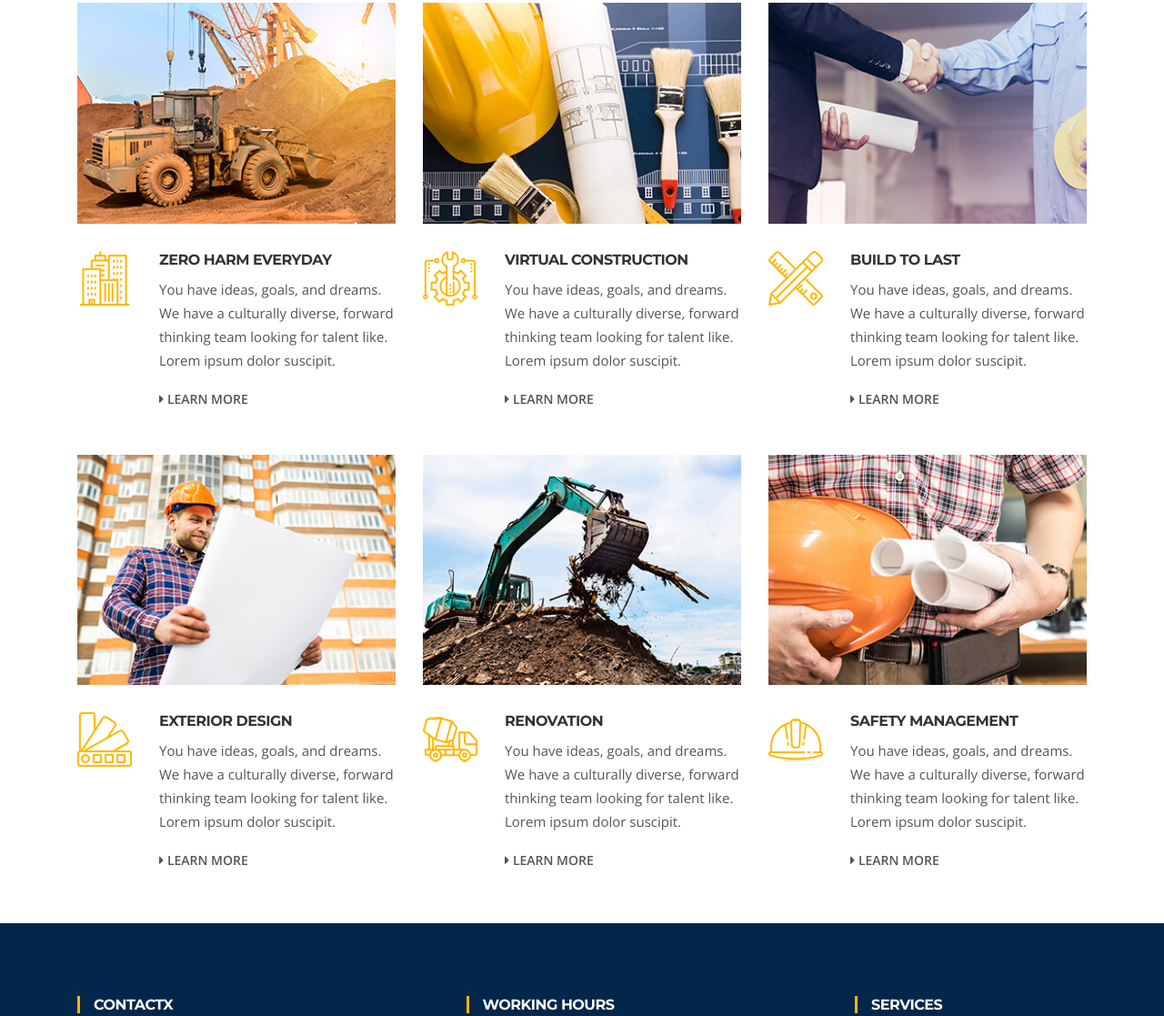
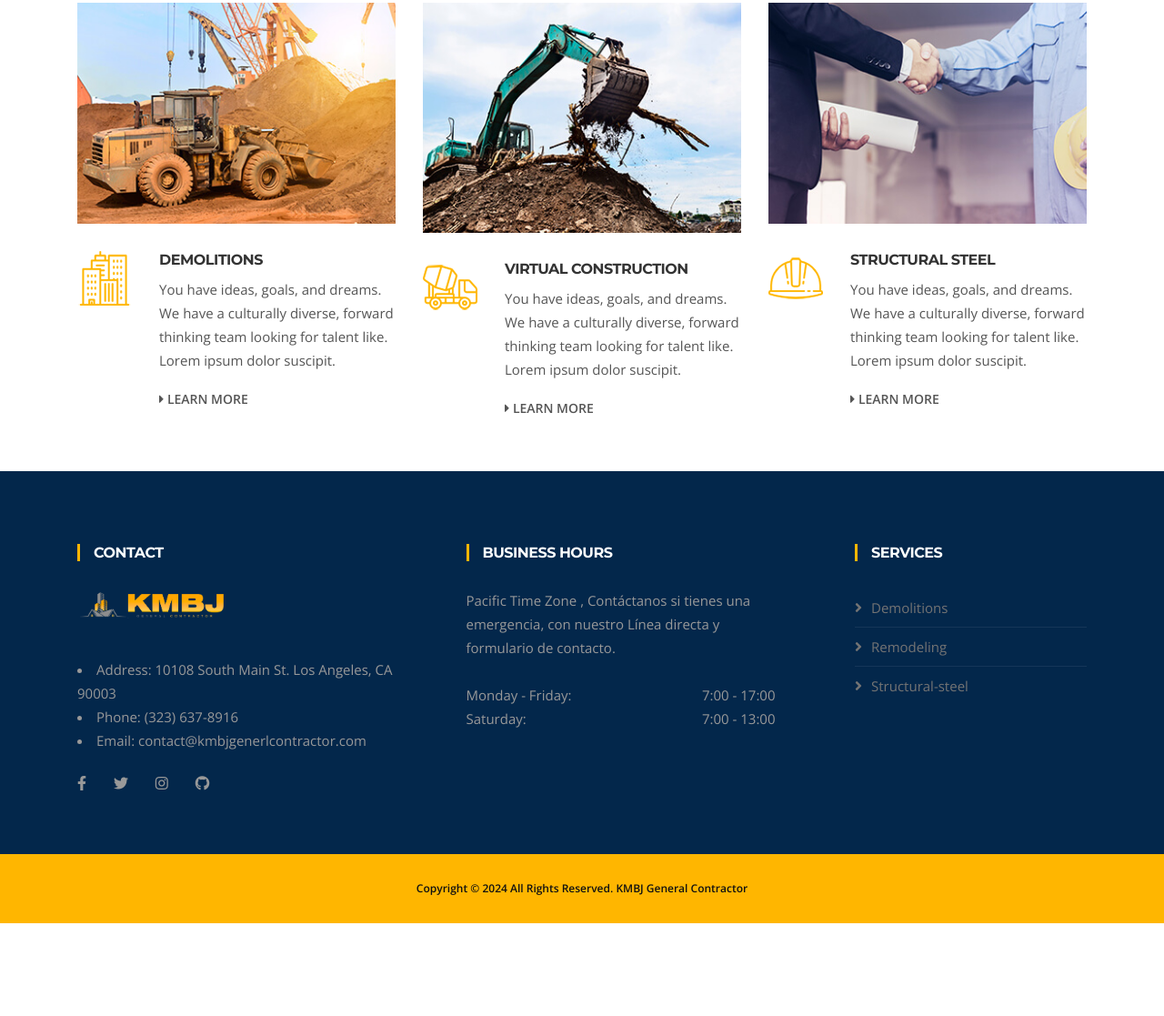
Before and after one commit to steelchavez53/KMBJ, a plain HTML site: page services.html in a window 1280 px wide. Shown: the part 524-1641 px from the top of the page at 91% size. After the commit the page ends 1539 px from the top, so only its background shows below. Drawn offline with nearby package versions, Linux system fonts and the light colour scheme; some packages are replaced by stand-ins of ours.

Commit message:
Today's work , add all image and modified footer of page

```diff
--- a/services.html
+++ b/services.html
@@ -295,9 +295,9 @@
                   <img loading="lazy" src="images/icon-image/service-icon1.png" alt="service-icon">
               </div>
               <div class="ts-service-info">
-                  <h3 class="service-box-title"><a href="service-single.html">Zero Harm Everyday</a></h3>
+                  <h3 class="service-box-title"><a href="service-single.html#home-construction">Demolitions</a></h3>
                   <p>You have ideas, goals, and dreams. We have a culturally diverse, forward thinking team looking for talent like. Lorem ipsum dolor suscipit.</p>
-                  <a class="learn-more d-inline-block" href="service-single.html" aria-label="service-details"><i class="fa fa-caret-right"></i> Learn more</a>
+                  <a class="learn-more d-inline-block" href="service-single.html#home-construction" aria-label="service-details"><i class="fa fa-caret-right"></i> Learn more</a>
               </div>
             </div>
         </div><!-- Service1 end -->
@@ -306,16 +306,16 @@
       <div class="col-lg-4 col-md-6 mb-5">
         <div class="ts-service-box">
             <div class="ts-service-image-wrapper">
-              <img loading="lazy" class="w-100" src="images/services/service2.jpg" alt="service-image">
+              <img loading="lazy" class="w-100" src="images/services/service5.jpg" alt="service-image">
             </div>
             <div class="d-flex">
               <div class="ts-service-box-img">
-                  <img loading="lazy" src="images/icon-image/service-icon2.png" alt="service-icon">
+                  <img loading="lazy" src="images/icon-image/service-icon5.png" alt="service-icon">
               </div>
               <div class="ts-service-info">
-                  <h3 class="service-box-title"><a href="service-single.html">Virtual Construction</a></h3>
+                  <h3 class="service-box-title"><a href="service-single.html#building-remodels">Virtual Construction</a></h3>
                   <p>You have ideas, goals, and dreams. We have a culturally diverse, forward thinking team looking for talent like. Lorem ipsum dolor suscipit.</p>
-                  <a class="learn-more d-inline-block" href="service-single.html" aria-label="service-details"><i class="fa fa-caret-right"></i> Learn more</a>
+                  <a class="learn-more d-inline-block" href="service-single.html#building-remodels" aria-label="service-details"><i class="fa fa-caret-right"></i> Learn more</a>
               </div>
             </div>
         </div><!-- Service2 end -->
@@ -328,70 +328,17 @@
             </div>
             <div class="d-flex">
               <div class="ts-service-box-img">
-                  <img loading="lazy" src="images/icon-image/service-icon3.png" alt="service-icon">
+                  <img loading="lazy" src="images/icon-image/service-icon6.png" alt="service-icon">
               </div>
               <div class="ts-service-info">
-                  <h3 class="service-box-title"><a href="service-single.html">Build To Last</a></h3>
+                  <h3 class="service-box-title"><a href="service-single.html#structural-steel">Structural steel</a></h3>
                   <p>You have ideas, goals, and dreams. We have a culturally diverse, forward thinking team looking for talent like. Lorem ipsum dolor suscipit.</p>
-                  <a class="learn-more d-inline-block" href="service-single.html" aria-label="service-details"><i class="fa fa-caret-right"></i> Learn more</a>
+                  <a class="learn-more d-inline-block" href="service-single.html#structural-steel" aria-label="service-details"><i class="fa fa-caret-right"></i> Learn more</a>
               </div>
             </div>
         </div><!-- Service3 end -->
       </div><!-- Col 3 end -->
 
-      <div class="col-lg-4 col-md-6 mb-5">
-        <div class="ts-service-box">
-            <div class="ts-service-image-wrapper">
-              <img loading="lazy" class="w-100" src="images/services/service4.jpg" alt="service-image">
-            </div>
-            <div class="d-flex">
-              <div class="ts-service-box-img">
-                  <img loading="lazy" src="images/icon-image/service-icon4.png" alt="service-icon">
-              </div>
-              <div class="ts-service-info">
-                  <h3 class="service-box-title"><a href="service-single.html">EXTERIOR DESIGN</a></h3>
-                  <p>You have ideas, goals, and dreams. We have a culturally diverse, forward thinking team looking for talent like. Lorem ipsum dolor suscipit.</p>
-                  <a class="learn-more d-inline-block" href="service-single.html" aria-label="service-details"><i class="fa fa-caret-right"></i> Learn more</a>
-              </div>
-            </div>
-        </div><!-- Service1 end -->
-      </div><!-- Col 4 end -->
-
-      <div class="col-lg-4 col-md-6 mb-5">
-        <div class="ts-service-box">
-            <div class="ts-service-image-wrapper">
-              <img loading="lazy" class="w-100" src="images/services/service5.jpg" alt="service-image">
-            </div>
-            <div class="d-flex">
-              <div class="ts-service-box-img">
-                  <img loading="lazy" src="images/icon-image/service-icon5.png" alt="service-icon">
-              </div>
-              <div class="ts-service-info">
-                  <h3 class="service-box-title"><a href="service-single.html">RENOVATION</a></h3>
-                  <p>You have ideas, goals, and dreams. We have a culturally diverse, forward thinking team looking for talent like. Lorem ipsum dolor suscipit.</p>
-                  <a class="learn-more d-inline-block" href="service-single.html" aria-label="service-details"><i class="fa fa-caret-right"></i> Learn more</a>
-              </div>
-            </div>
-        </div><!-- Service2 end -->
-      </div><!-- Col 5 end -->
-
-      <div class="col-lg-4 col-md-6 mb-5">
-        <div class="ts-service-box">
-            <div class="ts-service-image-wrapper">
-              <img loading="lazy" class="w-100" src="images/services/service6.jpg" alt="service-image">
-            </div>
-            <div class="d-flex">
-              <div class="ts-service-box-img">
-                  <img loading="lazy" src="images/icon-image/service-icon6.png" alt="service-icon">
-              </div>
-              <div class="ts-service-info">
-                  <h3 class="service-box-title"><a href="service-single.html">SAFETY MANAGEMENT</a></h3>
-                  <p>You have ideas, goals, and dreams. We have a culturally diverse, forward thinking team looking for talent like. Lorem ipsum dolor suscipit.</p>
-                  <a class="learn-more d-inline-block" href="service-single.html" aria-label="service-details"><i class="fa fa-caret-right"></i> Learn more</a>
-              </div>
-            </div>
-        </div><!-- Service3 end -->
-      </div><!-- Col 6 end -->
 
     </div><!-- Main row end -->
   </div><!-- Conatiner end -->
@@ -402,10 +349,10 @@
     <div class="container">
       <div class="row justify-content-between">
         <div class="col-lg-4 col-md-6 footer-widget footer-about">
-            <h3 class="widget-title">contactx</h3>
+          <h3 class="widget-title">Contact</h3>
           <img loading="lazy" class="footer-logo" src="images/KMBJ-LOGO.png" alt="Constra">
           <p>
-              <li>Address: 12929 Telegraph Rd Unit I, Santa Fe Springs, CA 90670</li>
+            <li>Address: 10108 South Main St. Los Angeles, CA 90003</li>
             <li> Phone: (323) 637-8916</li>
             <li>Email: contact@kmbjgenerlcontractor.com</li>
           </p>
@@ -423,22 +370,22 @@
         </div><!-- Col end -->
 
         <div class="col-lg-4 col-md-6 footer-widget mt-5 mt-md-0">
-            <h3 class="widget-title">Working Hours</h3>
+          <h3 class="widget-title">business Hours</h3>
           <div class="working-hours">
-              We work 7 days a week, every day excluding major holidays. Contact us if you have an emergency, with our
-              Hotline and Contact form.
-              <br><br> Monday - Friday: <span class="text-right">10:00 - 16:00 </span>
-              <br> Saturday: <span class="text-right">12:00 - 15:00</span>
-              <br> Sunday and holidays: <span class="text-right">09:00 - 12:00</span>
+            Pacific Time Zone , Contáctanos si tienes una emergencia, con nuestro
+            Línea directa y formulario de contacto.
+            <br><br> Monday - Friday: <span class="text-right">7:00 - 17:00 </span>
+            <br> Saturday: <span class="text-right">7:00 - 13:00</span>
           </div>
         </div><!-- Col end -->
 
         <div class="col-lg-3 col-md-6 mt-5 mt-lg-0 footer-widget">
           <h3 class="widget-title">Services</h3>
           <ul class="list-arrow">
-              <li><a href="service-single.html">Demolitions</a></li>
-              <li><a href="service-single.html">Remodeling</a></li>
-              <li><a href="service-single.html">Structural-steel</a></li>
+            <li><a href="service-single.html#home-construction">Demolitions</a></li>
+            <li><a href="service-single.html#building-remodels">Remodeling</a></li>
+            <li><a href="service-single.html#structural-steel">Structural-steel</a></li>
+
           </ul>
         </div><!-- Col end -->
       </div><!-- Row end -->
@@ -465,8 +412,8 @@
       </div>
 
     </div><!-- Container end -->
+  </div><!-- Copyright end -->
 </footer><!-- Footer end -->
-
 
   <!-- Javascript Files
   ================================================== -->
```
Also changed, not shown: 404.html (+12 -11 lines), about.html (+13 -12 lines), contact.html (+16 -12 lines), index.html (+21 -26 lines), ourwork.html (+12 -13 lines), service-single.html (+15 -15 lines), ToSend/1. Demolition.jpg (added), ToSend/2. Earthworks.jpg (added), ToSend/3. Foundation.jpg (added), ToSend/4. Concrete.jpg (added), ToSend/5. Structural.jpg (added), ToSend/6. Landscaping.jpg (added), ToSend/7. Remodelin.jpg (added), 1 other file. Lines whose indentation alone changed are shown as unchanged.
